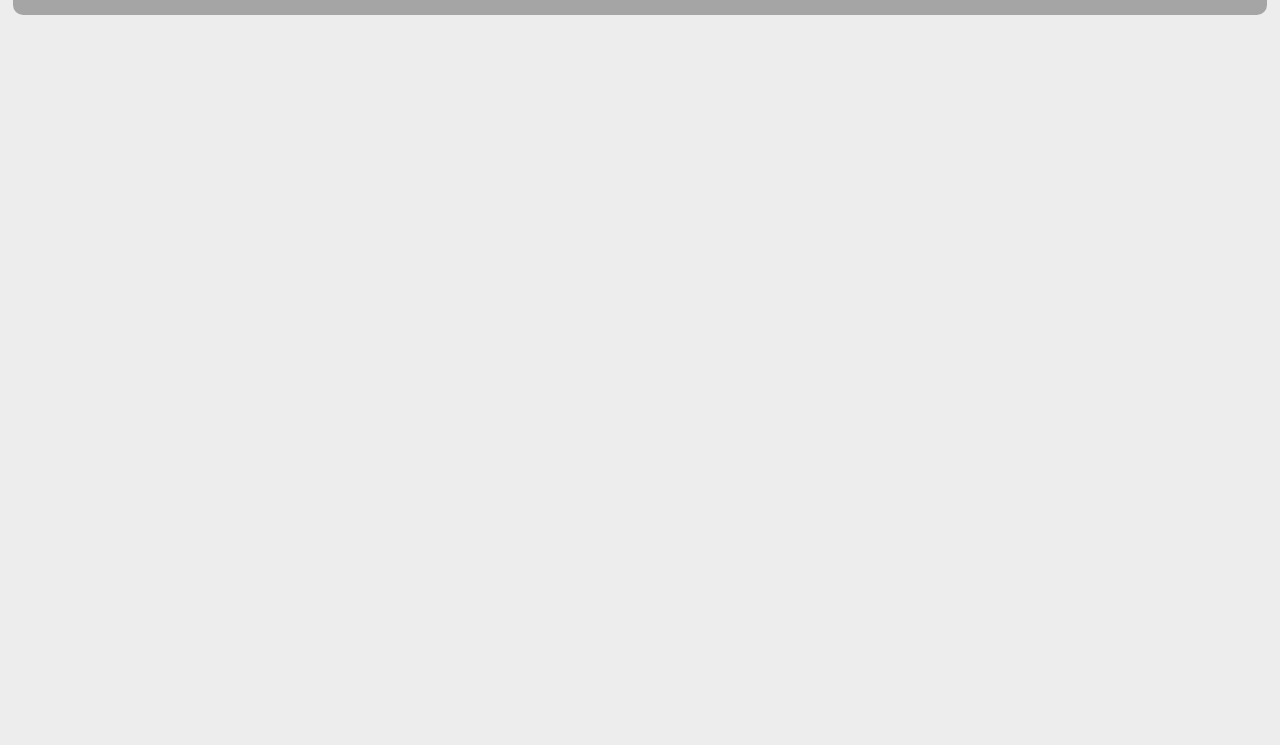
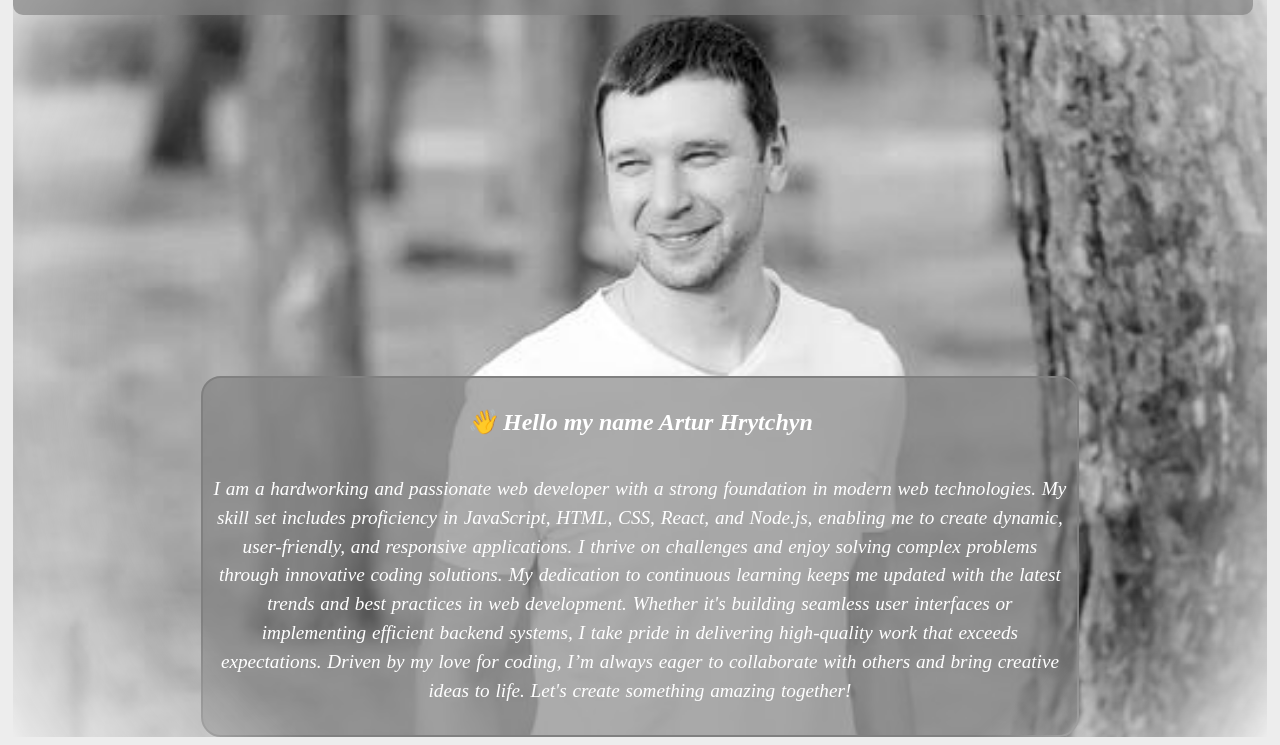
Before and after one commit to gritchin-artur/My-portfolio, a website: page index.html in a window 1280 px wide. Shown: the part 71-816 px from the top of the page. Drawn offline with nearby package versions, Linux system fonts and the light colour scheme; a web font is replaced by a local one.

Commit message:
develop about-me-section

```diff
--- a/index.html
+++ b/index.html
@@ -8,7 +8,7 @@
       rel="stylesheet"
     />
     <meta name="viewport" content="width=device-width, initial-scale=1.0" />
-    <title>project!</title>
+    <title>My-portfolio</title>
 
     <link href="./styles/index.css" rel="stylesheet" />
   </head>
@@ -25,5 +25,29 @@
         <li><a class="nav-item" href="#contact-me">Contact me</a></li>
       </ul>
     </header>
+
+    <main>
+      <!-- about-me section -->
+
+      <section id="about-me">
+        <div class="about-me-container">
+          <h1 class="about-me-title">&#128075; Hello my name Artur Hrytchyn</h1>
+          <p class="about-me-description">
+            I am a hardworking and passionate web developer with a strong
+            foundation in modern web technologies. My skill set includes
+            proficiency in JavaScript, HTML, CSS, React, and Node.js, enabling
+            me to create dynamic, user-friendly, and responsive applications. I
+            thrive on challenges and enjoy solving complex problems through
+            innovative coding solutions. My dedication to continuous learning
+            keeps me updated with the latest trends and best practices in web
+            development. Whether it's building seamless user interfaces or
+            implementing efficient backend systems, I take pride in delivering
+            high-quality work that exceeds expectations. Driven by my love for
+            coding, I’m always eager to collaborate with others and bring
+            creative ideas to life. Let's create something amazing together!
+          </p>
+        </div>
+      </section>
+    </main>
   </body>
 </html>
--- a/styles/something.css
+++ b/styles/something.css
@@ -9,17 +9,20 @@
 body {
   background-color: #80808024;
   padding: 0 5px;
+  overflow-x: hidden;
 }
 
 /* nav-bar  */
 
 header {
   display: flex;
-  width: 100%;
+  position: fixed;
+  width: calc(100% - 40px);
+  padding: 10px 20px;
   justify-content: space-between;
   background-color: #808080a6;
-  padding: 10px 20px;
   border-radius: 10px;
+  z-index: 10;
 }
 
 .my-logo {
@@ -48,3 +51,54 @@
   font-family: "Playfair Display", serif;
   font-size: larger;
 }
+
+/* about-me section */
+
+#about-me {
+  display: flex;
+  font-style: italic;
+  flex-direction: column;
+  justify-content: end;
+  align-items: center;
+  width: 100%;
+  min-height: 100vh;
+  background: url("../planning/img/my-photo.JPG") center 25% / cover no-repeat;
+  mask-image: radial-gradient(
+    circle,
+    rgba(0% 0% 0% / 100%) 70%,
+    rgba(0% 0% 0% / 0%) 100%
+  );
+}
+
+.about-me-container {
+  background-color: #808080a6;
+  padding: 10px;
+  display: grid;
+  text-align: center;
+  color: #fff;
+  max-width: 70%;
+  border: 2px solid grey;
+  border-radius: 20px;
+  opacity: 0;
+  transform: scale(0.5);
+  animation: fade-in-from-center 1s ease-out forwards;
+}
+
+.about-me-description {
+  word-spacing: 1px;
+  line-height: 1.5;
+  font-size: larger;
+}
+
+/* Keyframes for animation */
+@keyframes fade-in-from-center {
+  0% {
+    opacity: 0;
+    transform: scale(0.5);
+  }
+
+  100% {
+    opacity: 1;
+    transform: scale(1);
+  }
+}
```
Also changed, not shown: .cspell.json, planning/img/my-photo.JPG (added).
